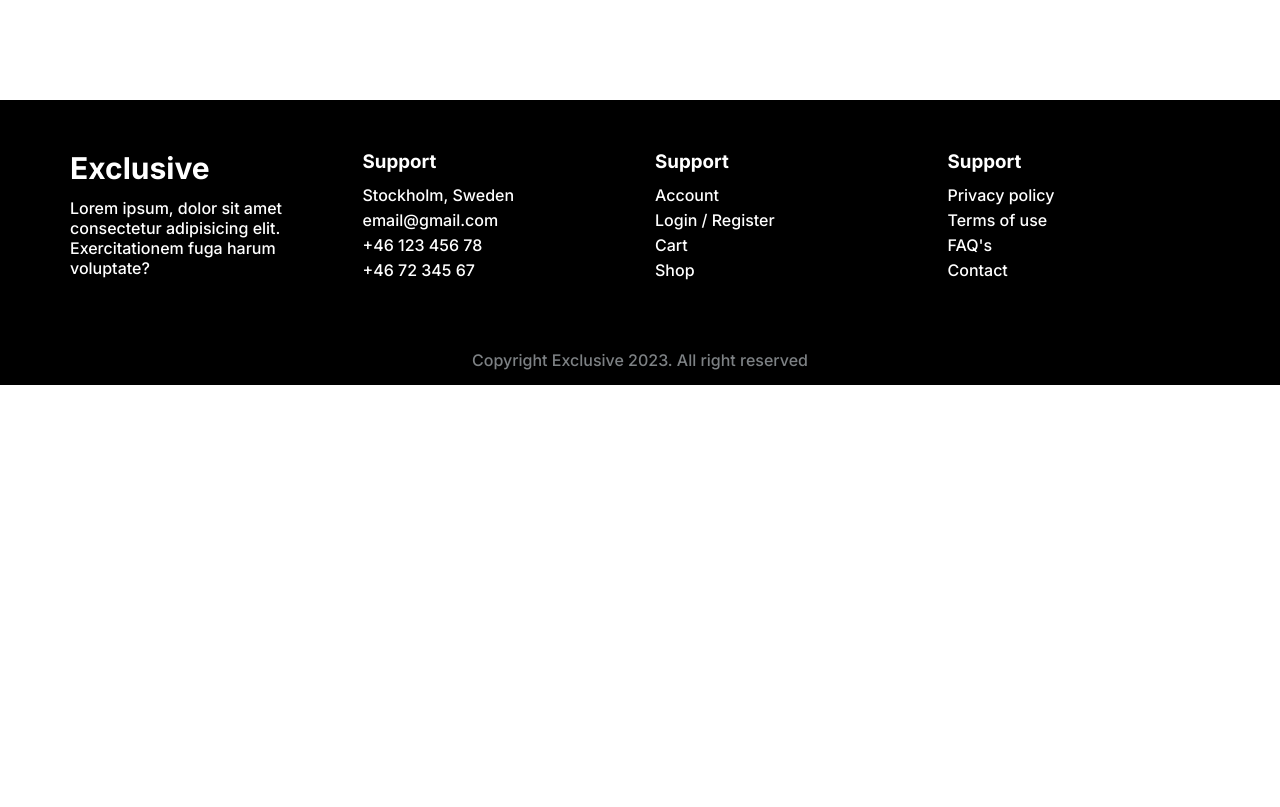
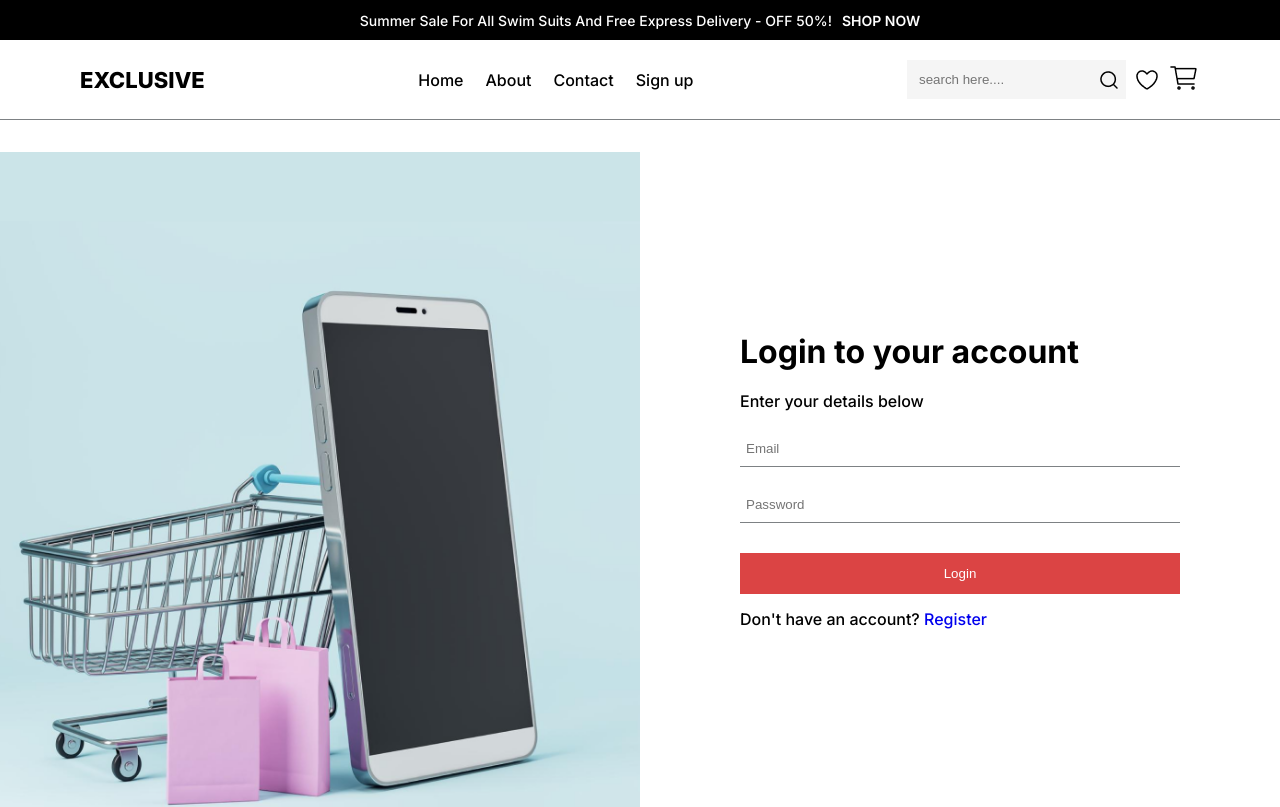
Before and after one commit to Thushan2002/e-commerce-site-react, a React (Vite) app: page /login in a window 1280 px wide. Shown: the top 807 px of the page. Built offline with nearby package versions, Linux system fonts and the light colour scheme.

Commit message:
feat: login section added

```diff
--- a/src/App.jsx
+++ b/src/App.jsx
@@ -3,6 +3,7 @@ import { BrowserRouter as Router, Routes, Route } from "react-router-dom";
 import Navbar from "./components/Navbar";
 import Footer from "./components/Footer";
 import SignUp from "./components/SignUp";
+import Login from "./components/Login";
 
 const App = () => {
   return (
@@ -10,6 +11,7 @@ const App = () => {
       <Router>
         <Routes>
           <Route path="/" element={<Navbar />} />
+          <Route path="/login" element={<Login />} />
           <Route path="/sign-up" element={<SignUp />} />
         </Routes>
       </Router>
--- /dev/null
+++ b/src/components/Login.jsx
@@ -0,0 +1,58 @@
+import React from "react";
+import { Link } from "react-router-dom";
+import Navbar from "./Navbar";
+import Footer from "./Footer";
+import auth_icon from "../assets/image/auth-image.png";
+
+const Login = () => {
+  return (
+    <div>
+      <Navbar />
+      <section className="section">
+        <div className="auth_container">
+          <div className="auth_img">
+            <img src={auth_icon} alt="" className="auth_image" />
+          </div>
+          <div className="auth_content">
+            <form action="" className="auth_form">
+              <h2 className="form_title">Login to your account</h2>
+              <p className="auth_p">Enter your details below</p>
+              <div className="form_group">
+                <input
+                  type="email"
+                  placeholder="Email"
+                  className="form_input"
+                />
+              </div>
+              <div className="form_group form_pass">
+                <input
+                  type="password"
+                  placeholder="Password"
+                  className="form_input"
+                />
+              </div>
+              <div className="form_group">
+                <button className="form_btn">
+                  <Link to="/" className="form_link">
+                    Login
+                  </Link>
+                </button>
+              </div>
+              <div className="form_group">
+                <span>
+                  Don't have an account?{" "}
+                  <Link to="/sign-up" className="form_auth_link">
+                    Register
+                  </Link>
+                </span>
+              </div>
+            </form>
+          </div>
+        </div>
+      </section>
+      <Footer />
+    </div>
+  );
+};
+
+export default Login;
```
